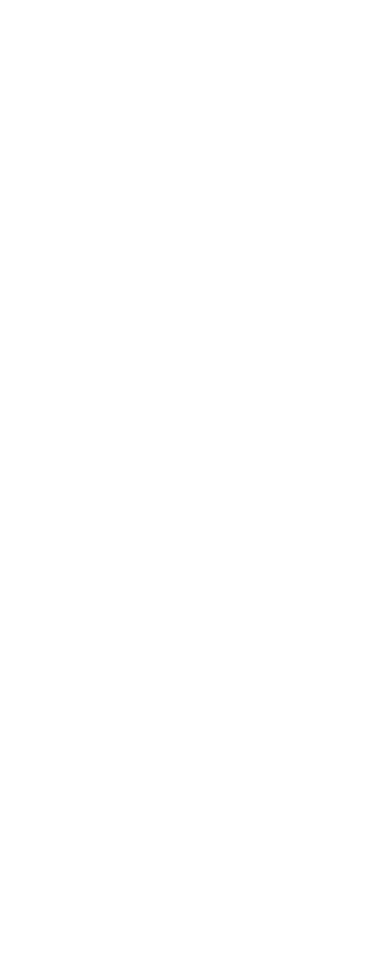
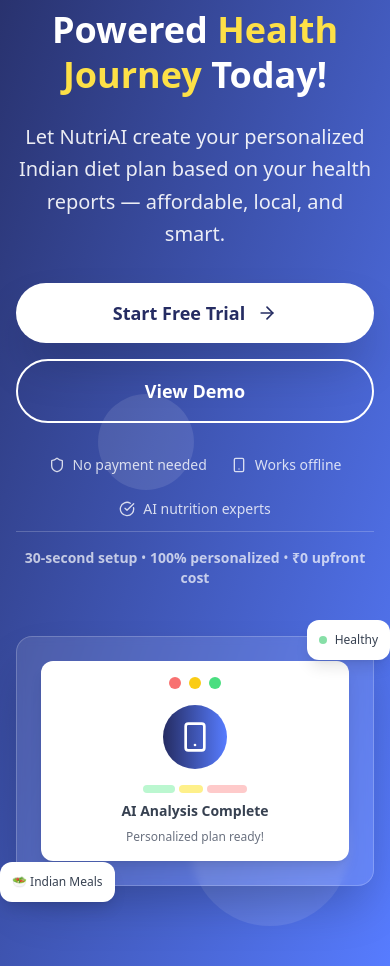
Before and after one commit to mrniteshray/HealthForge-AiNity, a Next.js app in the folder Web App/frontend/: page / in a window 390 px wide. Shown: the part 8232-9198 px from the top of the page. Before the commit the page ends 8054 px from the top, so only its background shows below. Built offline with nearby package versions, Linux system fonts and the light colour scheme.

Commit message:
feat: add CTA section with signup button and call to action text

```diff
--- a/Web App/frontend/src/app/page.js
+++ b/Web App/frontend/src/app/page.js
@@ -1,3 +1,4 @@
+import CTASection from "@/components/CTASection";
 import FeaturesSection from "@/components/FeaturesSection";
 import Header from "@/components/Header";
 import HowItWorks from "@/components/HowItWorks";
@@ -13,6 +14,7 @@ export default function Home() {
       <FeaturesSection />
       <HowItWorks />
       <TestimonialsSection />
+      <CTASection />
     </div>
   );
 }
--- /dev/null
+++ b/Web App/frontend/src/components/CTASection.jsx
@@ -0,0 +1,122 @@
+import { ArrowRight, CheckCircle, Shield, Smartphone } from 'lucide-react';
+
+const CTASection = () => {
+  return (
+    <section className="relative py-20 lg:py-24 bg-gradient-to-br from-primary to-secondary overflow-hidden">
+      {/* Background Pattern */}
+      <div className="absolute inset-0 opacity-10">
+        <div className="absolute top-10 left-10 w-32 h-32 bg-white rounded-full"></div>
+        <div className="absolute bottom-10 right-10 w-40 h-40 bg-white rounded-full"></div>
+        <div className="absolute top-1/2 left-1/4 w-24 h-24 bg-white rounded-full"></div>
+      </div>
+
+      <div className="container mx-auto px-4 sm:px-6 lg:px-8 relative z-10">
+        <div className="grid grid-cols-1 lg:grid-cols-2 gap-12 lg:gap-16 items-center">
+          {/* Left Side - Illustration/Image */}
+          <div className="relative order-2 lg:order-1">
+            <div className="relative mx-auto max-w-md">
+              {/* Main Illustration Container */}
+              <div className="bg-white/10 backdrop-blur-sm rounded-2xl p-6 border border-white/20 shadow-2xl">
+                <div className="bg-white rounded-xl p-4 shadow-lg">
+                  <div className="flex items-center justify-center space-x-2 mb-4">
+                    <div className="w-3 h-3 rounded-full bg-red-400"></div>
+                    <div className="w-3 h-3 rounded-full bg-yellow-400"></div>
+                    <div className="w-3 h-3 rounded-full bg-green-400"></div>
+                  </div>
+
+                  {/* AI + Food Illustration */}
+                  <div className="text-center">
+                    <div className="inline-flex items-center justify-center w-16 h-16 bg-gradient-to-r from-primary to-secondary rounded-full mb-4">
+                      <Smartphone className="h-8 w-8 text-white" />
+                    </div>
+                    <div className="space-y-2">
+                      <div className="flex items-center justify-center space-x-1">
+                        <div className="w-8 h-2 bg-green-200 rounded"></div>
+                        <div className="w-6 h-2 bg-yellow-200 rounded"></div>
+                        <div className="w-10 h-2 bg-red-200 rounded"></div>
+                      </div>
+                      <div className="text-sm font-semibold text-gray-700">AI Analysis Complete</div>
+                      <div className="text-xs text-gray-500">Personalized plan ready!</div>
+                    </div>
+                  </div>
+                </div>
+              </div>
+
+              {/* Floating Elements */}
+              <div className="absolute -top-4 -right-4 bg-white rounded-xl p-3 shadow-lg">
+                <div className="flex items-center space-x-2">
+                  <div className="w-2 h-2 bg-green-500 rounded-full animate-pulse"></div>
+                  <span className="text-xs font-medium text-gray-700">Healthy</span>
+                </div>
+              </div>
+
+              <div className="absolute -bottom-4 -left-4 bg-white rounded-xl p-3 shadow-lg">
+                <div className="text-xs font-medium text-gray-700">🥗 Indian Meals</div>
+              </div>
+            </div>
+          </div>
+
+          {/* Right Side - Content */}
+          <div className="text-center lg:text-left order-1 lg:order-2">
+            {/* Badge */}
+            <div className="inline-flex items-center gap-2 bg-white/20 backdrop-blur-sm text-white px-4 py-2 rounded-full text-sm font-medium mb-6">
+              <CheckCircle className="h-4 w-4" />
+              Trusted by 10,000+ Users
+            </div>
+
+            {/* Headline */}
+            <h2 className="text-4xl lg:text-5xl xl:text-6xl font-bold text-white mb-6 leading-tight">
+              Start Your AI-Powered{' '}
+              <span className="text-yellow-300">Health Journey</span>{' '}
+              Today!
+            </h2>
+
+            {/* Subtext */}
+            <p className="text-xl lg:text-2xl text-white/90 mb-8 leading-relaxed max-w-2xl">
+              Let NutriAI create your personalized Indian diet plan based on your health reports — affordable, local, and smart.
+            </p>
+
+            {/* CTA Buttons */}
+            <div className="flex flex-col sm:flex-row gap-4 justify-center lg:justify-start mb-8">
+              <button className="group bg-white text-primary hover:bg-gray-100 font-bold text-lg py-4 px-8 rounded-full transition-all duration-300 shadow-2xl hover:shadow-3xl transform hover:scale-105 flex items-center justify-center gap-3">
+                Start Free Trial
+                <ArrowRight className="h-5 w-5 group-hover:translate-x-1 transition-transform duration-300" />
+              </button>
+
+              <button className="group border-2 border-white text-white hover:bg-white hover:text-primary font-semibold text-lg py-4 px-8 rounded-full transition-all duration-300 transform hover:scale-105">
+                View Demo
+              </button>
+            </div>
+
+            {/* Support Features */}
+            <div className="space-y-3">
+              <div className="flex flex-wrap items-center justify-center lg:justify-start gap-6 text-white/80 text-sm">
+                <div className="flex items-center gap-2">
+                  <Shield className="h-4 w-4" />
+                  <span>No payment needed</span>
+                </div>
+                <div className="flex items-center gap-2">
+                  <Smartphone className="h-4 w-4" />
+                  <span>Works offline</span>
+                </div>
+                <div className="flex items-center gap-2">
+                  <CheckCircle className="h-4 w-4" />
+                  <span>AI nutrition experts</span>
+                </div>
+              </div>
+
+              {/* Trust Indicators */}
+              <div className="pt-4 border-t border-white/20">
+                <p className="text-white/70 text-sm">
+                  <span className="font-semibold">30-second setup</span> • <span className="font-semibold">100% personalized</span> • <span className="font-semibold">₹0 upfront cost</span>
+                </p>
+              </div>
+            </div>
+          </div>
+        </div>
+      </div>
+    </section>
+  );
+};
+
+export default CTASection;
```
